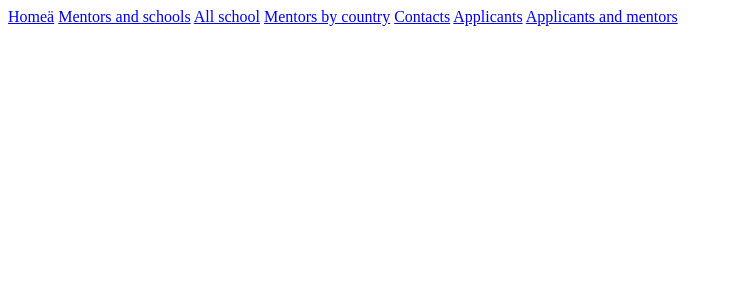
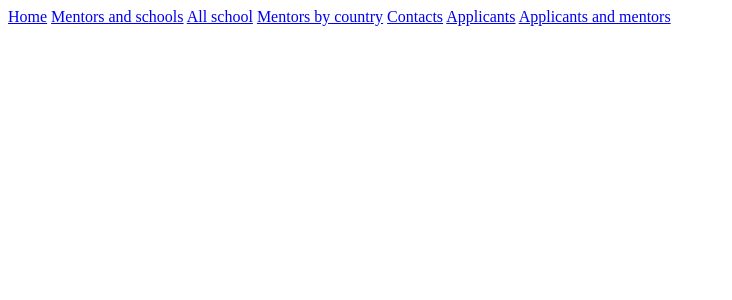
Before and after one commit to mikitor/application-process, a Flask app: template templates/layout.html in a window 1280 px wide. Shown: the top 300 px of the page, without its empty margins (0-732 px from the left). Run offline with Flask 2, Linux system fonts and the light colour scheme; the template is opened without the code that fills it, so the values that code supplies are empty; parts of the project's set-up code (start-up, migrations or seed data) failed here and were passed over.

Commit message:
Typo: Home

```diff
--- a/templates/layout.html
+++ b/templates/layout.html
@@ -6,7 +6,7 @@
 </head>
 <body>
     <div class="navigation" id="navigationbar">
-        <a href="/">Homeä</a>
+        <a href="/">Home</a>
         <a href="/mentors">Mentors and schools</a>
         <a href="/all-schools">All school</a>
         <a href="/mentors-by-country">Mentors by country</a>
```
